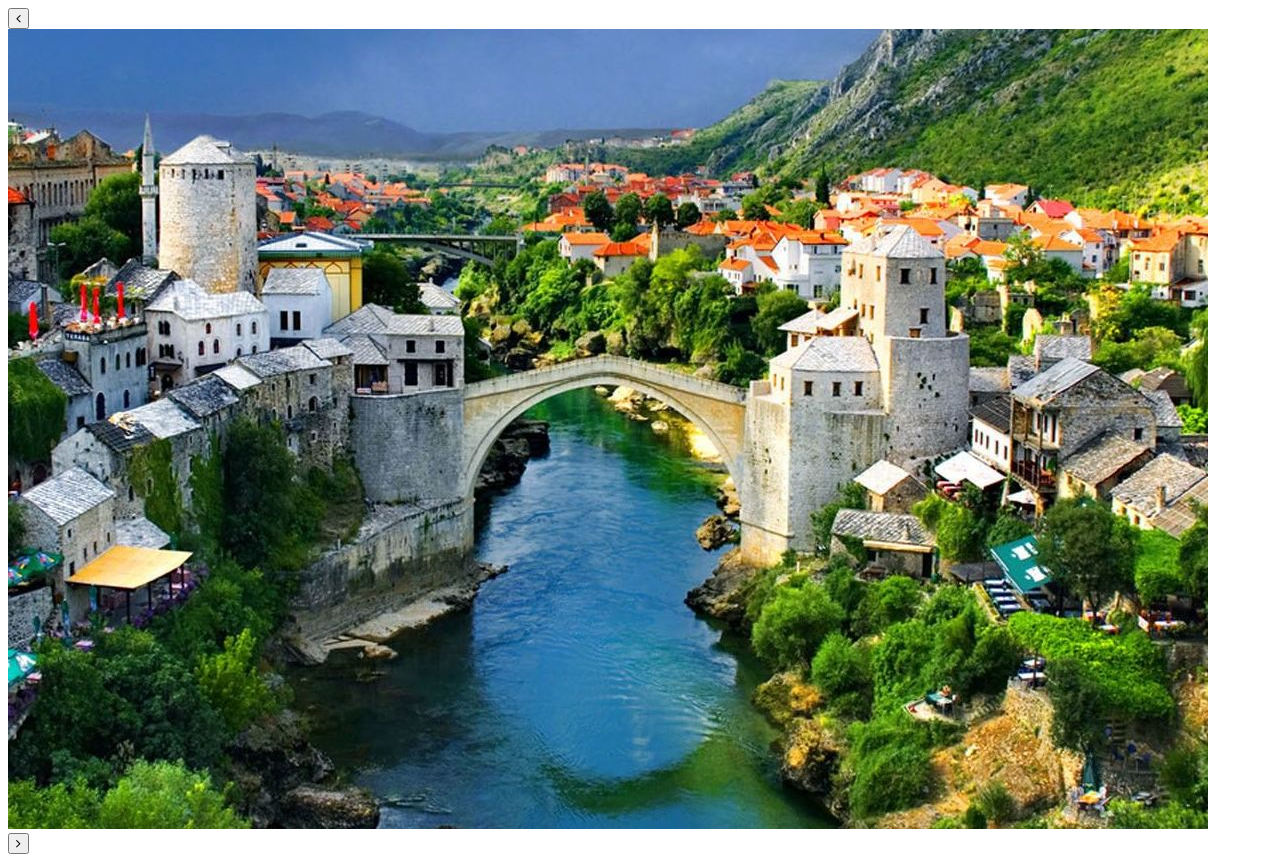
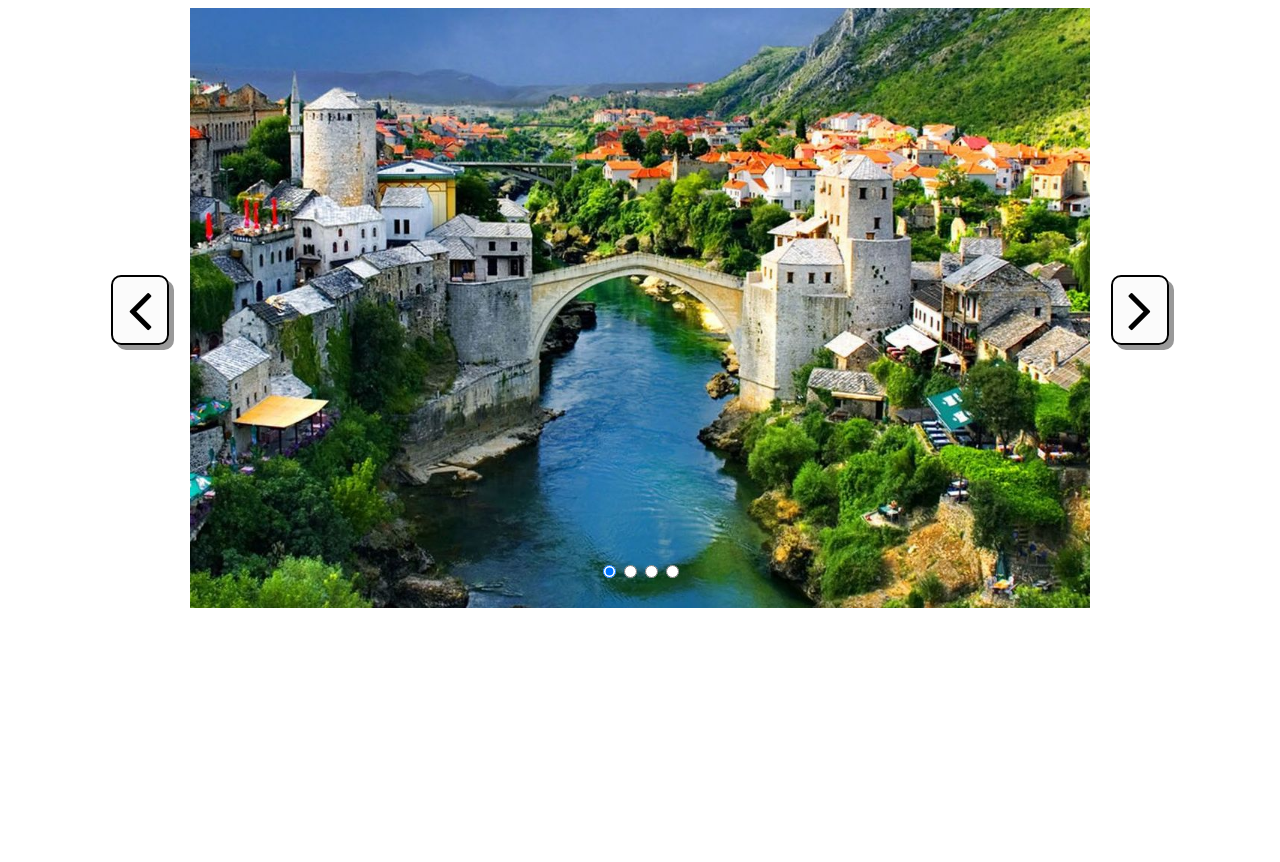
Before and after one commit to ChickenCode/vue-slider, a plain HTML site: page index.html in a window 1280 px wide. After the commit the page ends 800 px from the top, so only its background shows below. Drawn offline with nearby package versions, Linux system fonts and the light colour scheme.

Commit message:
lavoro con i radio

```diff
--- a/index.html
+++ b/index.html
@@ -12,22 +12,32 @@
 </head>
 <body>
     <main id="root">
+        <div class="flex justify-center">
+            <aside class="flex" @keyup.enter="changeImageMinus">
+                <button><i class="fa fa-angle-left fa-5x" aria-hidden="true" @click="changeImageMinus()"></i></button>
+            </aside>
+            <div>
+                <div>
+                    <img :src="wallpaper">
+                </div>
 
-        <aside class="flex">
-            <button><i class="fa fa-angle-left" aria-hidden="true" @click="changeImageMinus()"></i></button>
-        </aside>
-        <div>
-            <div class="box">
-                <img :src="wallpaper">
             </div>
+            <aside class="flex" @keyup.enter="changeImagePlus">
+                <button><i class="fa fa-angle-right fa-5x" aria-hidden="true" @click="changeImagePlus()"></i></button>
+            </aside>
+        </div>
 
+        <div class="flex justify-center radio-container">
+            <input type="radio" name="selector" id="selector1" checked @click="radioClick()">
+            <input type="radio" name="selector" id="selector2" @click="radioClick()">
+            <input type="radio" name="selector" id="selector3" @click="radioClick()">
+            <input type="radio" name="selector" id="selector4" @click="radioClick()">
         </div>
-        <aside class="flex">
-            <button><i class="fa fa-angle-right" aria-hidden="true" @click="changeImagePlus()"></i></button>
-        </aside>
+    </main>
 
-    </main>
     <script src="vue.js"></script>
     <script src="liveScript.js"></script>
 </body>
+
+
 </html>
--- a/style.css
+++ b/style.css
@@ -1,3 +1,35 @@
 .flex {
     display: flex;
 }
+
+.justify-center {
+    justify-content: center;
+}
+
+button {
+    width: 100px;
+    border: none;
+    background-color: white;
+
+}
+
+i {
+    border: 2px solid black;
+    padding: 0 15px;
+    border-radius: 10px;
+    background-color: rgba(211,211,211 ,0.1);
+    box-shadow: 5px 5px #999
+}
+
+i:active {
+    transform: translateY(2px);
+    box-shadow: 4px 3px #999
+}
+
+.radio-container {
+    transform: translateY(-50px);
+}
+
+img {
+    height: 600px;
+}
--- a/vue.js
+++ b/vue.js
@@ -21,6 +21,7 @@ const app = new Vue ({
           //console.log(this.counter)
 
           this.wallpaper = this.wallpaperArray[this.counter]
+          this.changeImageRadio()
        },
 
        changeImageMinus() {
@@ -33,6 +34,25 @@ const app = new Vue ({
         //console.log(this.counter)
 
         this.wallpaper = this.wallpaperArray[this.counter]
-     }
+        this.changeImageRadio()
+        },
+
+        changeImageRadio() {
+            const pallini = document.querySelectorAll("[type='radio']")
+
+            pallini[this.counter].checked = true
+        },
+
+        radioClick() {
+            const pallini = document.querySelectorAll("[type='radio']")
+
+            pallini.forEach((element, index) => {
+                if (element.checked) {
+                    this.counter = index
+                }
+            })
+
+            this.wallpaper = this.wallpaperArray[this.counter]
+        }
     }
 })
```
